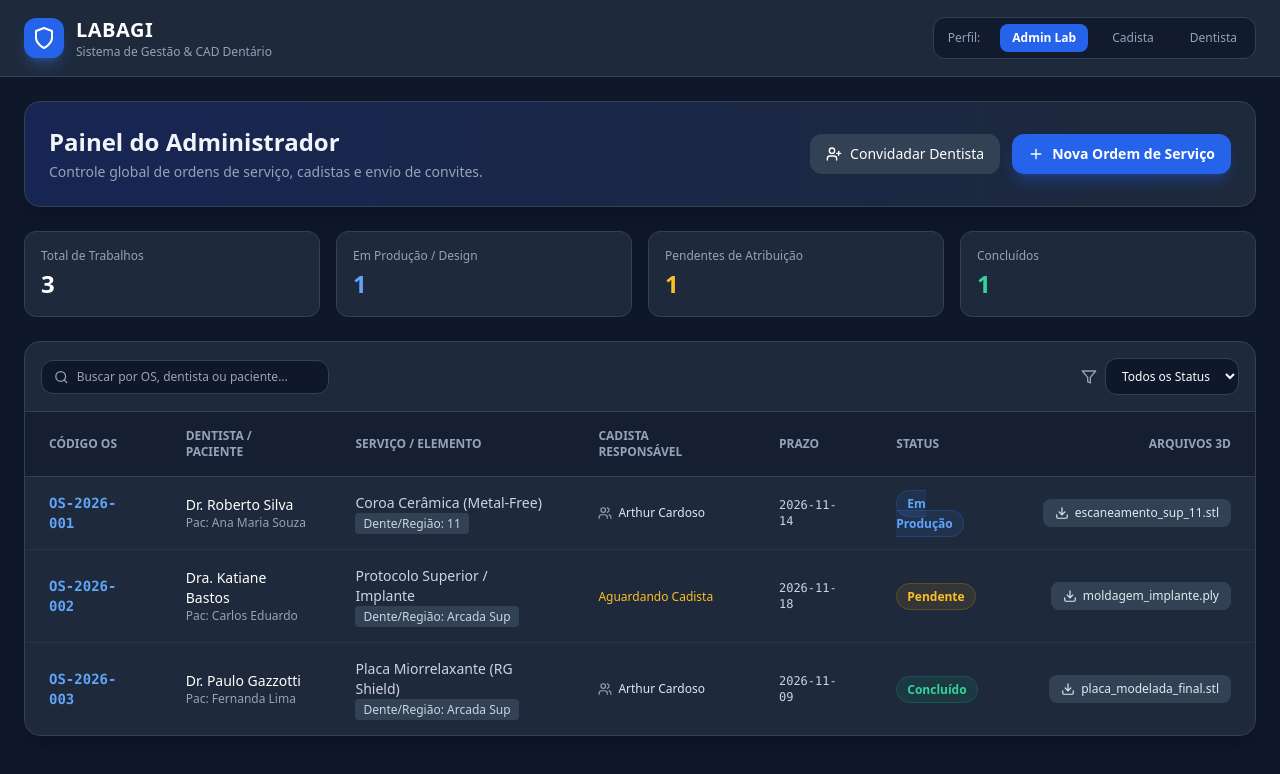
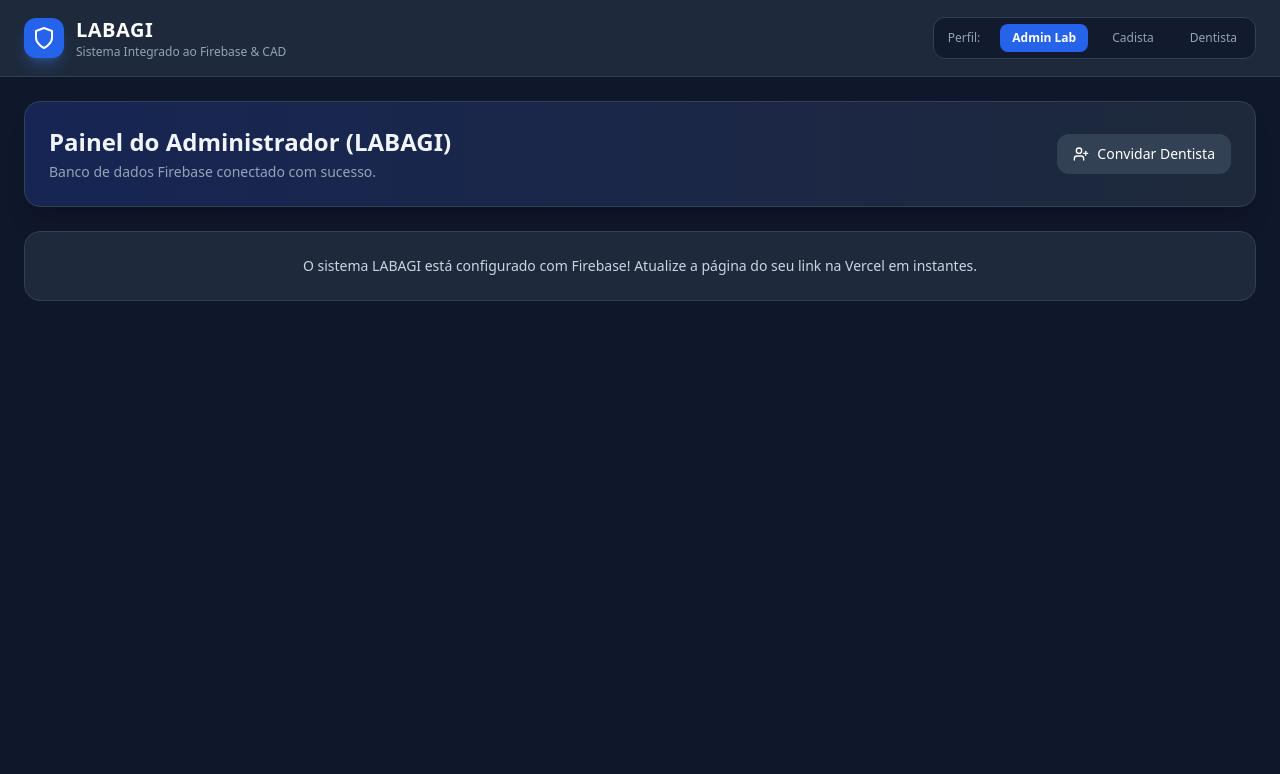
Before and after one commit to raphaelaragoni/labagi-dental, a React (Vite) app: page / in a window 1280 px wide. Shown: the top 774 px of the page. Built offline with nearby package versions, Linux system fonts and the light colour scheme.

Commit message:
Integrate Firebase and update UI components
Integrate Firebase services for authentication, Firestore, and storage. Update user interface to reflect Firebase integration and remove initial job data.

```diff
--- a/src/main.jsx
+++ b/src/main.jsx
@@ -1,5 +1,9 @@
 import React, { useState } from 'react';
 import { createRoot } from 'react-dom/client';
+import { initializeApp } from "firebase/app";
+import { getAuth } from "firebase/auth";
+import { getFirestore } from "firebase/firestore";
+import { getStorage } from "firebase/storage";
 import {
   Shield,
   Users,
@@ -10,93 +14,39 @@ import {
   Search,
   Filter,
   CheckCircle2,
-  Clock,
-  AlertCircle,
   UserPlus,
   Link as LinkIcon,
-  Copy,
-  LogOut,
-  FolderZip
+  Copy
 } from 'lucide-react';
 
-// Dados simulados iniciais
-const INITIAL_JOBS = [
-  {
-    id: "OS-2026-001",
-    dentista: "Dr. Roberto Silva",
-    paciente: "Ana Maria Souza",
-    servico: "Coroa Cerâmica (Metal-Free)",
-    dente: "11",
-    cadista: "Arthur Cardoso",
-    status: "Em Produção",
-    prazo: "2026-11-14",
-    arquivoEnviado: "escaneamento_sup_11.stl",
-    tamanhoArquivo: "14.2 MB",
-    dataCriacao: "2026-11-08"
-  },
-  {
-    id: "OS-2026-002",
-    dentista: "Dra. Katiane Bastos",
-    paciente: "Carlos Eduardo",
-    servico: "Protocolo Superior / Implante",
-    dente: "Arcada Sup",
-    cadista: "Pendente",
-    status: "Pendente",
-    prazo: "2026-11-18",
-    arquivoEnviado: "moldagem_implante.ply",
-    tamanhoArquivo: "38.5 MB",
-    dataCriacao: "2026-11-10"
-  },
-  {
-    id: "OS-2026-003",
-    dentista: "Dr. Paulo Gazzotti",
-    paciente: "Fernanda Lima",
-    servico: "Placa Miorrelaxante (RG Shield)",
-    dente: "Arcada Sup",
-    cadista: "Arthur Cardoso",
-    status: "Concluído",
-    prazo: "2026-11-09",
-    arquivoEnviado: "placa_modelada_final.stl",
-    tamanhoArquivo: "8.7 MB",
-    dataCriacao: "2026-11-05"
-  }
-];
+// Configuração do seu Firebase (LABAGI)
+const firebaseConfig = {
+  apiKey: "AIzaSyAFit7yJb02Qdnbl.dml6oD0Gcjr8di-9yoM",
+  authDomain: "labagi.firebaseapp.com",
+  projectId: "labagi",
+  storageBucket: "labagi.firebasestorage.app",
+  messagingSenderId: "346001346837",
+  appId: "1:346001346837:web:258713bf5086115296591c"
+};
+
+const app = initializeApp(firebaseConfig);
+const auth = getAuth(app);
+const db = getFirestore(app);
+const storage = getStorage(app);
 
 function App() {
-  const [currentUserRole, setCurrentUserRole] = useState('admin'); // 'admin', 'cadista', 'dentista'
-  const [jobs, setJobs] = useState(INITIAL_JOBS);
-  const [searchTerm, setSearchTerm] = useState('');
-  const [filterStatus, setFilterStatus] = useState('Todos');
-  const [showNewJobModal, setShowNewJobModal] = useState(false);
+  const [currentUserRole, setCurrentUserRole] = useState('admin');
   const [showInviteModal, setShowInviteModal] = useState(false);
   const [copiedLink, setCopiedLink] = useState(false);
 
-  // Filtro de OS baseado no perfil logado
-  const filteredJobs = jobs.filter(job => {
-    const matchesSearch = job.id.toLowerCase().includes(searchTerm.toLowerCase()) ||
-                          job.dentista.toLowerCase().includes(searchTerm.toLowerCase()) ||
-                          job.paciente.toLowerCase().includes(searchTerm.toLowerCase());
-
-    const matchesStatus = filterStatus === 'Todos' || job.status === filterStatus;
-
-    if (currentUserRole === 'cadista') {
-      return matchesSearch && matchesStatus && job.cadista.includes("Arthur");
-    }
-    if (currentUserRole === 'dentista') {
-      return matchesSearch && matchesStatus && job.dentista.includes("Katiane");
-    }
-    return matchesSearch && matchesStatus;
-  });
-
   const copyInviteLink = () => {
-    navigator.clipboard.writeText("https://labagi-dental.vercel.app/cadastrar?convite=LABAGI-2026-DENTISTA");
+    navigator.clipboard.writeText("https://labagi-dental.vercel.app/cadastrar?token=LABAGI-2026");
     setCopiedLink(true);
     setTimeout(() => setCopiedLink(false), 2000);
   };
 
   return (
     <div className="min-h-screen bg-slate-900 text-slate-100 font-sans">
-      {/* Topo / Barra de Navegação */}
       <header className="bg-slate-800 border-b border-slate-700 px-6 py-4 flex flex-wrap items-center justify-between gap-4">
         <div className="flex items-center space-x-3">
           <div className="bg-blue-600 p-2 rounded-xl text-white shadow-lg shadow-blue-500/30">
@@ -104,11 +54,10 @@ function App() {
           </div>
           <div>
             <h1 className="text-xl font-bold tracking-wide text-white">LABAGI</h1>
-            <p className="text-xs text-slate-400">Sistema de Gestão & CAD Dentário</p>
+            <p className="text-xs text-slate-400">Sistema Integrado ao Firebase & CAD</p>
           </div>
         </div>
 
-        {/* Simulação de Alteração de Perfil */}
         <div className="flex items-center gap-3 bg-slate-900/80 p-1.5 rounded-xl border border-slate-700">
           <span className="text-xs text-slate-400 px-2 font-medium">Perfil:</span>
           <button
@@ -132,22 +81,15 @@ function App() {
         </div>
       </header>
 
-      {/* Conteúdo Principal */}
       <main className="max-w-7xl mx-auto p-6 space-y-6">
-
-        {/* Banner de Boas-Vindas & Ações */}
         <div className="bg-gradient-to-r from-blue-950 to-slate-800 rounded-2xl p-6 border border-slate-700 flex flex-wrap items-center justify-between gap-4 shadow-xl">
           <div>
             <h2 className="text-2xl font-bold">
-              {currentUserRole === 'admin' && "Painel do Administrador"}
+              {currentUserRole === 'admin' && "Painel do Administrador (LABAGI)"}
               {currentUserRole === 'cadista' && "Painel do Cadista"}
               {currentUserRole === 'dentista' && "Área do Cliente (Dentista)"}
             </h2>
-            <p className="text-slate-400 text-sm mt-1">
-              {currentUserRole === 'admin' && "Controle global de ordens de serviço, cadistas e envio de convites."}
-              {currentUserRole === 'cadista' && "Gerencie seus projetos 3D e acompanhe os prazos de entrega."}
-              {currentUserRole === 'dentista' && "Envie novos escaneamentos e baixe os projetos finalizados."}
-            </p>
+            <p className="text-slate-400 text-sm mt-1">Banco de dados Firebase conectado com sucesso.</p>
           </div>
 
           <div className="flex items-center gap-3">
@@ -156,134 +98,17 @@ function App() {
                 onClick={() => setShowInviteModal(true)}
                 className="bg-slate-700 hover:bg-slate-600 text-white px-4 py-2.5 rounded-xl flex items-center gap-2 text-sm font-medium transition"
               >
-                <UserPlus className="w-4 h-4" /> Convidadar Dentista
-              </button>
-            )}
-
-            {(currentUserRole === 'admin' || currentUserRole === 'dentista') && (
-              <button
-                onClick={() => setShowNewJobModal(true)}
-                className="bg-blue-600 hover:bg-blue-500 text-white px-4 py-2.5 rounded-xl flex items-center gap-2 text-sm font-semibold shadow-lg shadow-blue-600/30 transition"
-              >
-                <Plus className="w-4 h-4" /> Nova Ordem de Serviço
+                <UserPlus className="w-4 h-4" /> Convidar Dentista
               </button>
             )}
           </div>
         </div>
 
-        {/* Módulos de Métricas */}
-        <div className="grid grid-cols-1 md:grid-cols-4 gap-4">
-          <div className="bg-slate-800 p-4 rounded-xl border border-slate-700">
-            <p className="text-slate-400 text-xs font-medium">Total de Trabalhos</p>
-            <p className="text-2xl font-bold text-white mt-1">{filteredJobs.length}</p>
-          </div>
-          <div className="bg-slate-800 p-4 rounded-xl border border-slate-700">
-            <p className="text-slate-400 text-xs font-medium">Em Produção / Design</p>
-            <p className="text-2xl font-bold text-blue-400 mt-1">
-              {filteredJobs.filter(j => j.status === 'Em Produção').length}
-            </p>
-          </div>
-          <div className="bg-slate-800 p-4 rounded-xl border border-slate-700">
-            <p className="text-slate-400 text-xs font-medium">Pendentes de Atribuição</p>
-            <p className="text-2xl font-bold text-amber-400 mt-1">
-              {filteredJobs.filter(j => j.status === 'Pendente').length}
-            </p>
-          </div>
-          <div className="bg-slate-800 p-4 rounded-xl border border-slate-700">
-            <p className="text-slate-400 text-xs font-medium">Concluídos</p>
-            <p className="text-2xl font-bold text-emerald-400 mt-1">
-              {filteredJobs.filter(j => j.status === 'Concluído').length}
-            </p>
-          </div>
-        </div>
-
-        {/* Tabela de Ordens de Serviço */}
-        <div className="bg-slate-800 rounded-2xl border border-slate-700 overflow-hidden shadow-xl">
-          <div className="p-4 border-b border-slate-700 flex flex-wrap items-center justify-between gap-4">
-            <div className="flex items-center gap-2 bg-slate-900 px-3 py-2 rounded-xl border border-slate-700 w-full sm:w-72">
-              <Search className="w-4 h-4 text-slate-400" />
-              <input
-                type="text"
-                placeholder="Buscar por OS, dentista ou paciente..."
-                className="bg-transparent text-xs text-white focus:outline-none w-full"
-                value={searchTerm}
-                onChange={(e) => setSearchTerm(e.target.value)}
-              />
-            </div>
-
-            <div className="flex items-center gap-2">
-              <Filter className="w-4 h-4 text-slate-400" />
-              <select
-                className="bg-slate-900 border border-slate-700 text-xs text-white rounded-xl px-3 py-2 focus:outline-none"
-                value={filterStatus}
-                onChange={(e) => setFilterStatus(e.target.value)}
-              >
-                <option value="Todos">Todos os Status</option>
-                <option value="Pendente">Pendente</option>
-                <option value="Em Produção">Em Produção</option>
-                <option value="Concluído">Concluído</option>
-              </select>
-            </div>
-          </div>
-
-          <div className="overflow-x-auto">
-            <table className="w-full text-left text-sm text-slate-300">
-              <thead className="bg-slate-900/50 text-xs text-slate-400 uppercase border-b border-slate-700">
-                <tr>
-                  <th className="px-6 py-4">Código OS</th>
-                  <th className="px-6 py-4">Dentista / Paciente</th>
-                  <th className="px-6 py-4">Serviço / Elemento</th>
-                  <th className="px-6 py-4">Cadista Responsável</th>
-                  <th className="px-6 py-4">Prazo</th>
-                  <th className="px-6 py-4">Status</th>
-                  <th className="px-6 py-4 text-right">Arquivos 3D</th>
-                </tr>
-              </thead>
-              <tbody className="divide-y divide-slate-700/50">
-                {filteredJobs.map((job) => (
-                  <tr key={job.id} className="hover:bg-slate-700/30 transition">
-                    <td className="px-6 py-4 font-mono font-semibold text-blue-400">{job.id}</td>
-                    <td className="px-6 py-4">
-                      <div className="font-medium text-white">{job.dentista}</div>
-                      <div className="text-xs text-slate-400">Pac: {job.paciente}</div>
-                    </td>
-                    <td className="px-6 py-4">
-                      <div>{job.servico}</div>
-                      <span className="text-xs bg-slate-700 text-slate-300 px-2 py-0.5 rounded">Dente/Região: {job.dente}</span>
-                    </td>
-                    <td className="px-6 py-4">
-                      {job.cadista === "Pendente" ? (
-                        <span className="text-xs text-amber-400 font-medium">Aguardando Cadista</span>
-                      ) : (
-                        <div className="flex items-center gap-1.5 text-xs text-slate-200">
-                          <Users className="w-3.5 h-3.5 text-slate-400" /> {job.cadista}
-                        </div>
-                      )}
-                    </td>
-                    <td className="px-6 py-4 text-xs font-mono">{job.prazo}</td>
-                    <td className="px-6 py-4">
-                      <span className={`px-2.5 py-1 rounded-full text-xs font-semibold ${
-                        job.status === 'Concluído' ? 'bg-emerald-500/10 text-emerald-400 border border-emerald-500/20' :
-                        job.status === 'Em Produção' ? 'bg-blue-500/10 text-blue-400 border border-blue-500/20' :
-                        'bg-amber-500/10 text-amber-400 border border-amber-500/20'
-                      }`}>
-                        {job.status}
-                      </span>
-                    </td>
-                    <td className="px-6 py-4 text-right">
-                      <button className="bg-slate-700 hover:bg-slate-600 text-xs px-3 py-1.5 rounded-lg text-slate-200 flex items-center gap-1.5 ml-auto transition">
-                        <Download className="w-3.5 h-3.5" /> {job.arquivoEnviado}
-                      </button>
-                    </td>
-                  </tr>
-                ))}
-              </tbody>
-            </table>
-          </div>
+        <div className="bg-slate-800 rounded-2xl border border-slate-700 p-6 text-center text-slate-300">
+          <p className="text-sm">O sistema LABAGI está configurado com Firebase! Atualize a página do seu link na Vercel em instantes.</p>
         </div>
       </main>
 
-      {/* Modal de Gerar Convite para Dentista */}
       {showInviteModal && (
         <div className="fixed inset-0 bg-black/70 backdrop-blur-sm flex items-center justify-center p-4 z-50">
           <div className="bg-slate-800 border border-slate-700 rounded-2xl max-w-md w-full p-6 space-y-4">
@@ -291,7 +116,7 @@ function App() {
               <LinkIcon className="w-5 h-5 text-blue-400" /> Enviar Convite ao Dentista
             </h3>
             <p className="text-xs text-slate-400">
-              Copie o link seguro abaixo e envie diretamente para o dentista pelo WhatsApp. Ele poderá se cadastrar e se vincular ao seu laboratório.
+              Copie o link seguro abaixo e envie diretamente para o dentista pelo WhatsApp:
             </p>
             <div className="bg-slate-900 border border-slate-700 p-3 rounded-xl flex items-center justify-between gap-2">
               <span className="text-xs font-mono text-slate-300 truncate">
```
